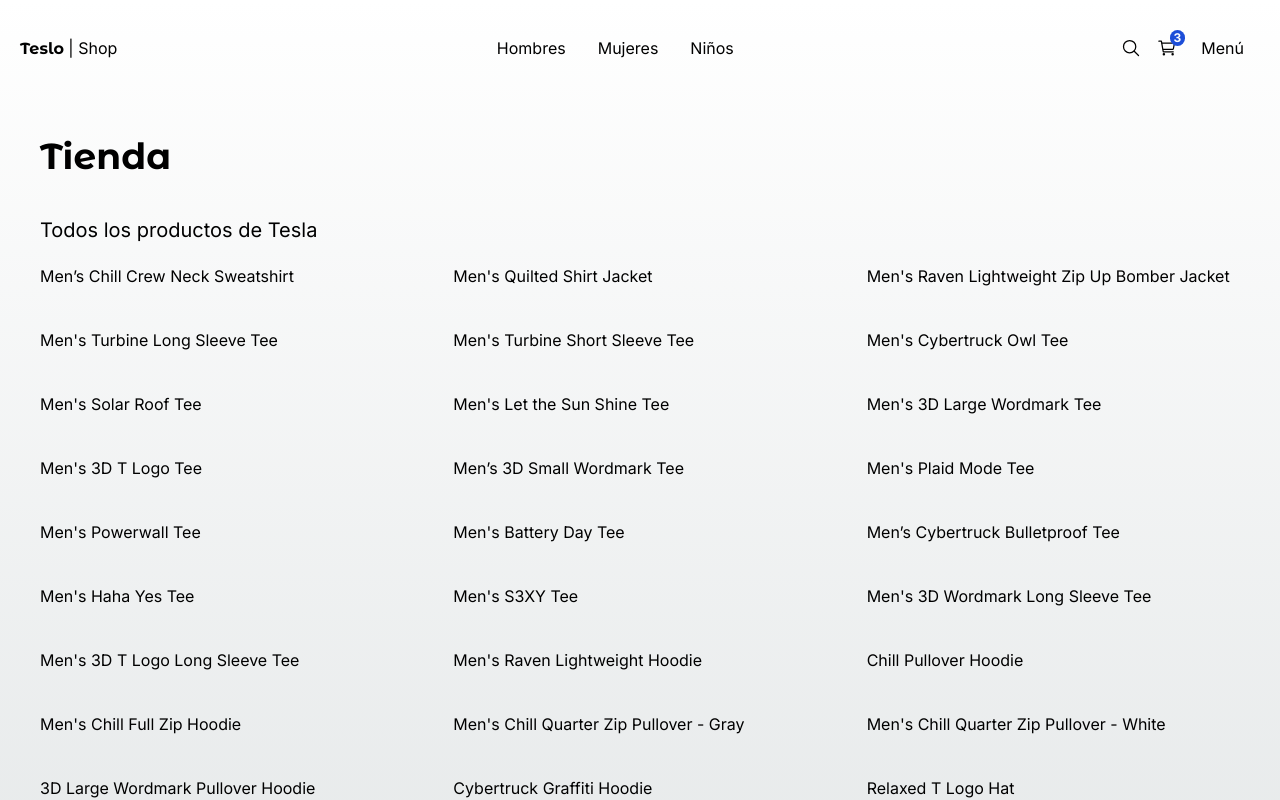
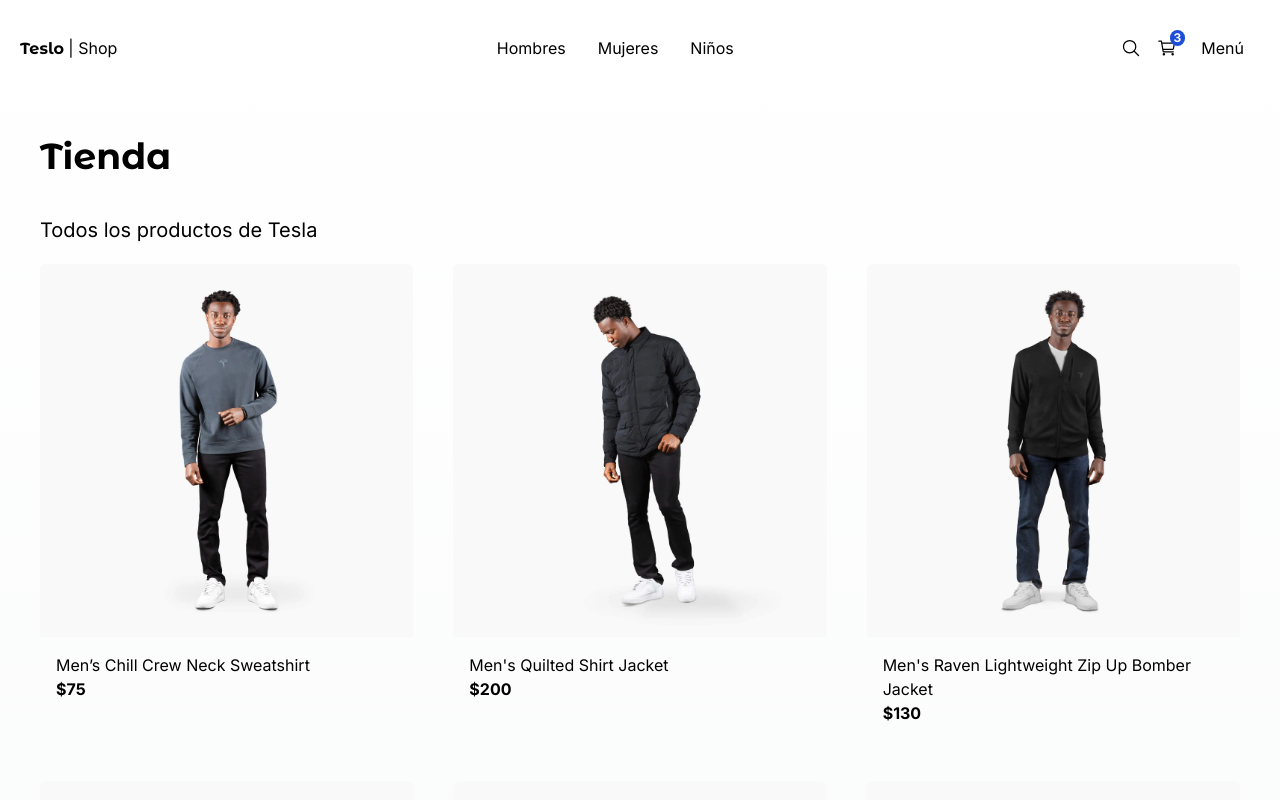
Before and after one commit to Ernestolop/NextEcommerce2, a Next.js app: page / in a window 1280 px wide. Shown: the top 800 px of the page. Built offline with nearby package versions, Linux system fonts and the light colour scheme.

Commit message:
feat:addProductCard

```diff
--- a/src/components/index.js
+++ b/src/components/index.js
@@ -2,3 +2,4 @@ export { default as TopMenu } from './ui/top-meu/TopMenu';
 export { default as NotFound } from './ui/not-found/NotFound';
 export { default as Title } from './ui/title/Title';
 export { default as ProductsGrid } from './products/products-grid/ProductsGrid';
+export { default as ProductGridItem } from './products/products-grid/ProductGridItem';
--- /dev/null
+++ b/src/components/products/products-grid/ProductGridItem.jsx
@@ -0,0 +1,29 @@
+import Image from 'next/image';
+import Link from 'next/link';
+
+const ProductGridItem = ({ product }) => {
+    return (
+        <div className="rounded-md overflow-hidden fade-in">
+            <Link href={`/product/${product.slug}`}>
+                <Image
+                    src={`/products/${product.images[0]}`}
+                    width={500}
+                    height={500}
+                    alt={product.title}
+                    className='w-full object-cover'
+                />
+            </Link>
+            <div className='p-4 flex flex-col'>
+                <Link
+                    href={`/product/${product.slug}`}
+                    className='hover:text-blue-600'
+                >
+                    {product.title}
+                </Link>
+                <span className='font-bold'>${product.price}</span>
+            </div>
+        </div >
+    )
+}
+
+export default ProductGridItem;
--- a/src/components/products/products-grid/ProductsGrid.jsx
+++ b/src/components/products/products-grid/ProductsGrid.jsx
@@ -1,10 +1,11 @@
+import ProductGridItem from "./ProductGridItem"
 
 const ProductsGrid = ({ products }) => {
     return (
         <div className="grid grid-cols-2 sm:grid-cols-3 gap-10 mb-10">
             {
                 products.map(product => (
-                    <span key={product.slug}>{product.title}</span>
+                    <ProductGridItem product={product} key={product.slug} />
                 ))
             }
         </div>
```
